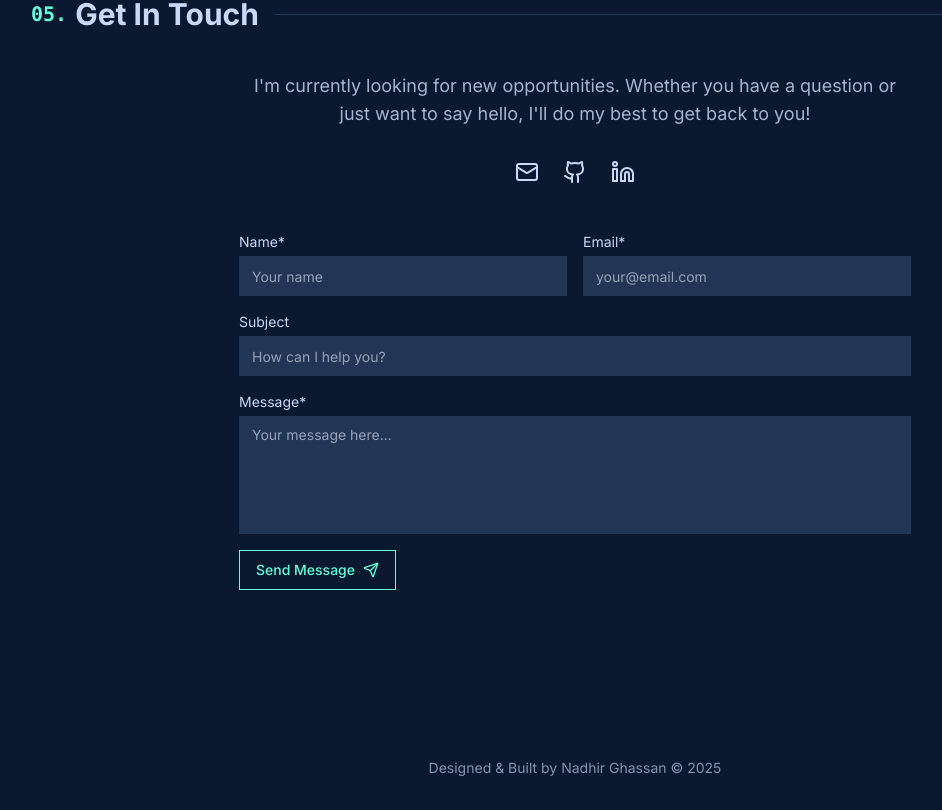
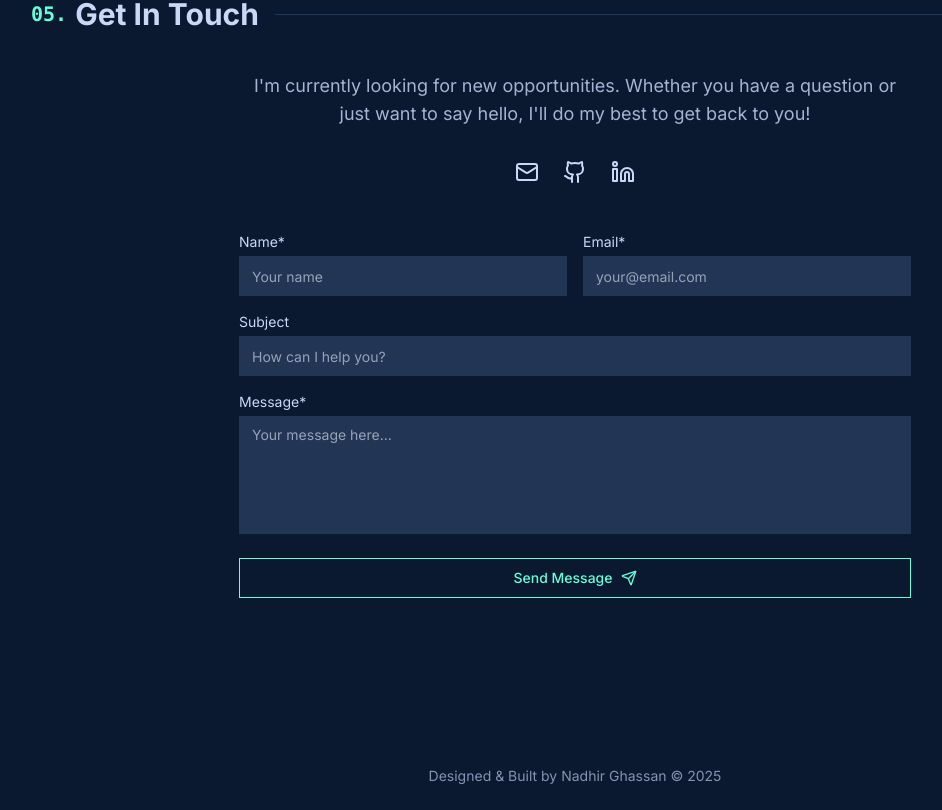
Before and after one commit to nadhir24/Nadhir-portfolio-showcase, a React (Vite) app: page / in a window 1280 px wide. Shown: the part 6941-7751 px from the top of the page, without its empty margins (65-1007 px from the left). Built offline with nearby package versions, Linux system fonts and the light colour scheme.

Commit message:
send message become w-full

```diff
--- a/src/components/ContactSection.tsx
+++ b/src/components/ContactSection.tsx
@@ -190,10 +190,10 @@ const ContactSection = () => {
             />
           </div>
 
-          <div className="text-center">
+          <div className="pt-2">
             <Button
               type="submit"
-              className="bg-transparent border border-portfolio-teal text-portfolio-teal hover:bg-portfolio-teal/10 transition-all duration-300 flex items-center gap-2"
+              className="w-full bg-transparent border border-portfolio-teal text-portfolio-teal hover:bg-portfolio-teal/10 transition-all duration-300 flex items-center justify-center gap-2"
               disabled={isSubmitting}
             >
               {isSubmitting ? "Sending..." : "Send Message"}{" "}
```
